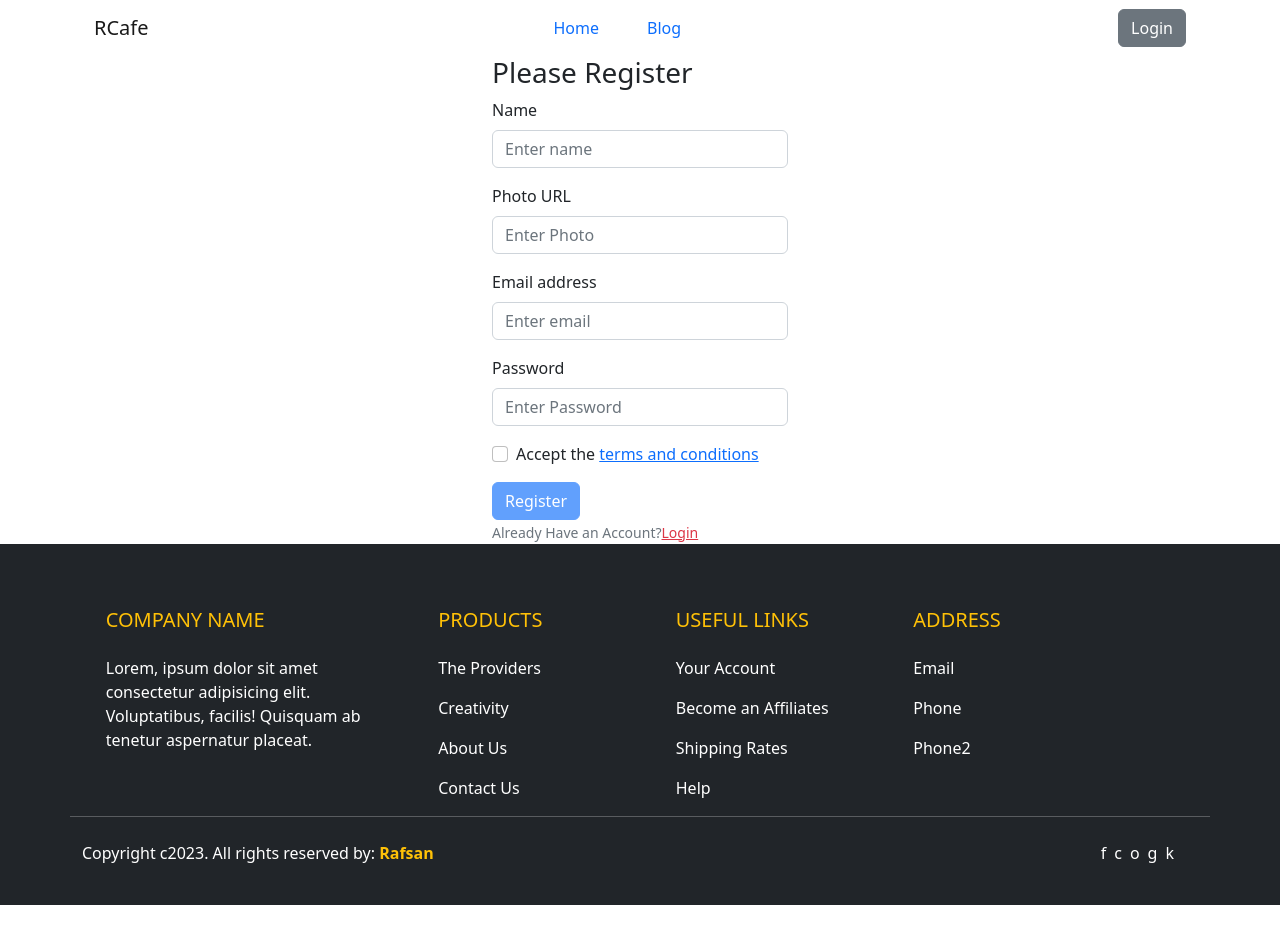
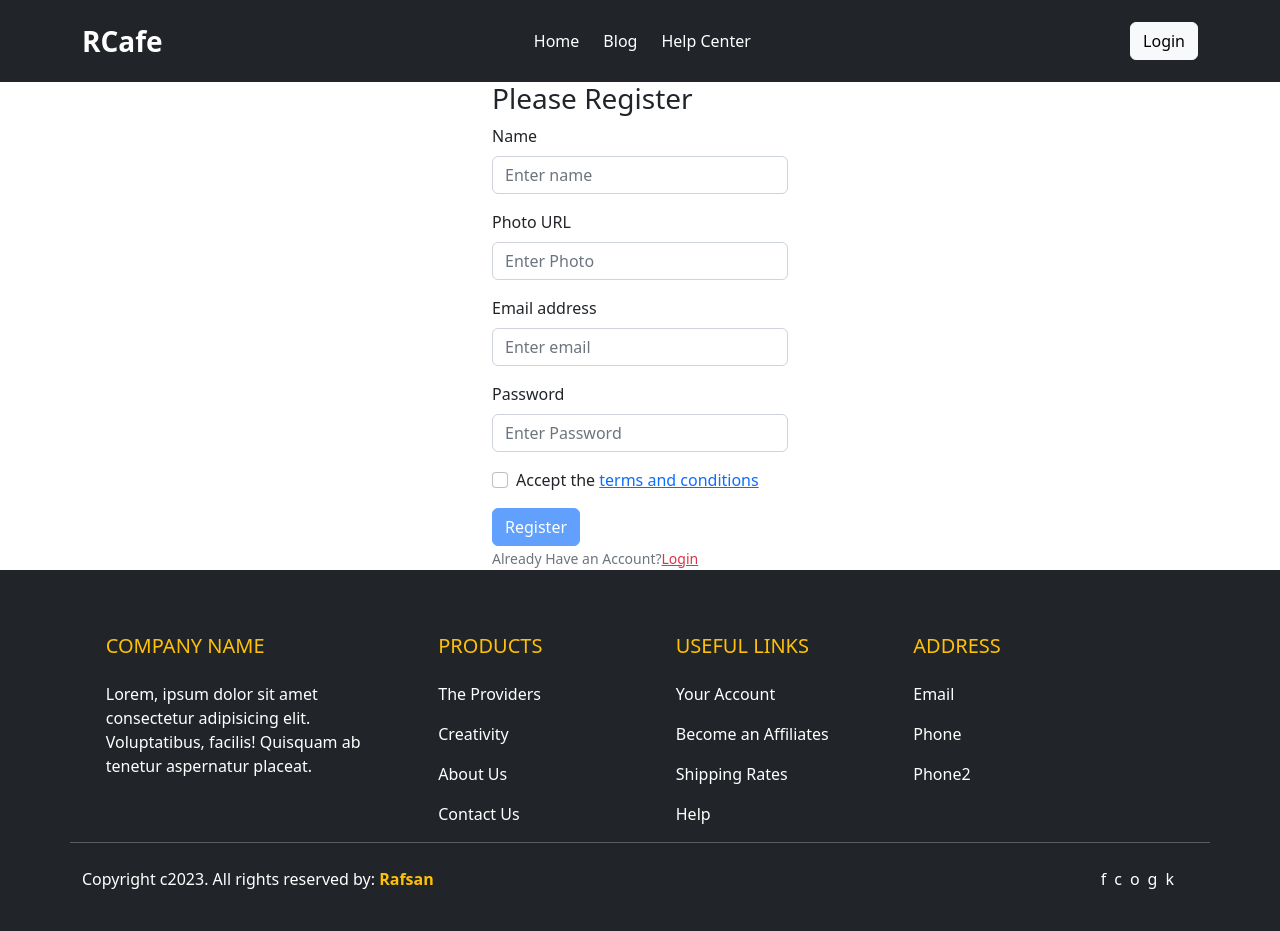
Before and after one commit to srafsan/chef-recipe-hunter-client, a React (Vite) app: page /register in a window 1280 px wide. Before the commit the page ends 905 px from the top, so only its background shows below. Built offline with nearby package versions, Linux system fonts and the light colour scheme; no server answers.

Commit message:
Navigation UI updated

```diff
--- a/src/Layouts/Main.jsx
+++ b/src/Layouts/Main.jsx
@@ -1,14 +1,11 @@
 import { Outlet } from "react-router-dom";
 import NavigationBar from "../pages/Shared/NavigationBar/NavigationBar";
-import { Container } from "react-bootstrap";
 import Footer from "../pages/Shared/Footer/Footer";
 
 const Main = () => {
   return (
     <div>
-      <Container>
-        <NavigationBar />
-      </Container>
+      <NavigationBar />
       <Outlet />
       <Footer />
     </div>
--- a/src/pages/Shared/NavigationBar/NavigationBar.jsx
+++ b/src/pages/Shared/NavigationBar/NavigationBar.jsx
@@ -1,5 +1,5 @@
 import { useContext } from "react";
-import { Button, Container, Nav, Navbar } from "react-bootstrap";
+import { Container, Nav, Navbar } from "react-bootstrap";
 import { NavLink } from "react-router-dom";
 import { AuthContext } from "../../../Providers/AuthProvider";
 import { FaUserCircle } from "react-icons/fa";
@@ -12,34 +12,45 @@ const NavigationBar = () => {
   };
 
   return (
-    <Navbar expand="lg">
-      <Container fluid>
-        <Navbar.Brand href="#">RCafe</Navbar.Brand>
+    <Navbar
+      expand="lg"
+      style={{ padding: "15px 0" }}
+      className="navbar-dark bg-dark"
+    >
+      <Container>
+        <Navbar.Brand>
+          <strong className="fs-3">RCafe</strong>
+        </Navbar.Brand>
         <Navbar.Toggle aria-controls="navbarScroll" />
         <Navbar.Collapse id="navbarScroll">
           <Nav
-            className="mx-auto text-center my-2 my-lg-0"
+            className="mx-auto gap-4 text-center my-2 my-lg-0"
             style={{ maxHeight: "100px" }}
             navbarScroll
           >
-            <NavLink className="text-decoration-none" to="/">
+            <NavLink className="text-decoration-none text-white" to="/">
               Home
             </NavLink>
-            <NavLink className="text-decoration-none mx-5" to="/blog">
+            <NavLink className="text-decoration-none text-white" to="/blog">
               Blog
+            </NavLink>
+            <NavLink className="text-decoration-none text-white" to="/help">
+              Help Center
             </NavLink>
             <div>{user && <FaUserCircle style={{ fontSize: "2rem" }} />}</div>
           </Nav>
         </Navbar.Collapse>
+        <div>
           {user ? (
-          <Button onClick={handleLogOut} variant="secondary">
+            <button className="btn btn-light" onClick={handleLogOut}>
               Logout
-          </Button>
+            </button>
           ) : (
             <NavLink to="/login">
-            <Button variant="secondary">Login</Button>
+              <button className="btn btn-light">Login</button>
             </NavLink>
           )}
+        </div>
       </Container>
     </Navbar>
   );
```
Lines whose indentation alone changed are shown as unchanged.
